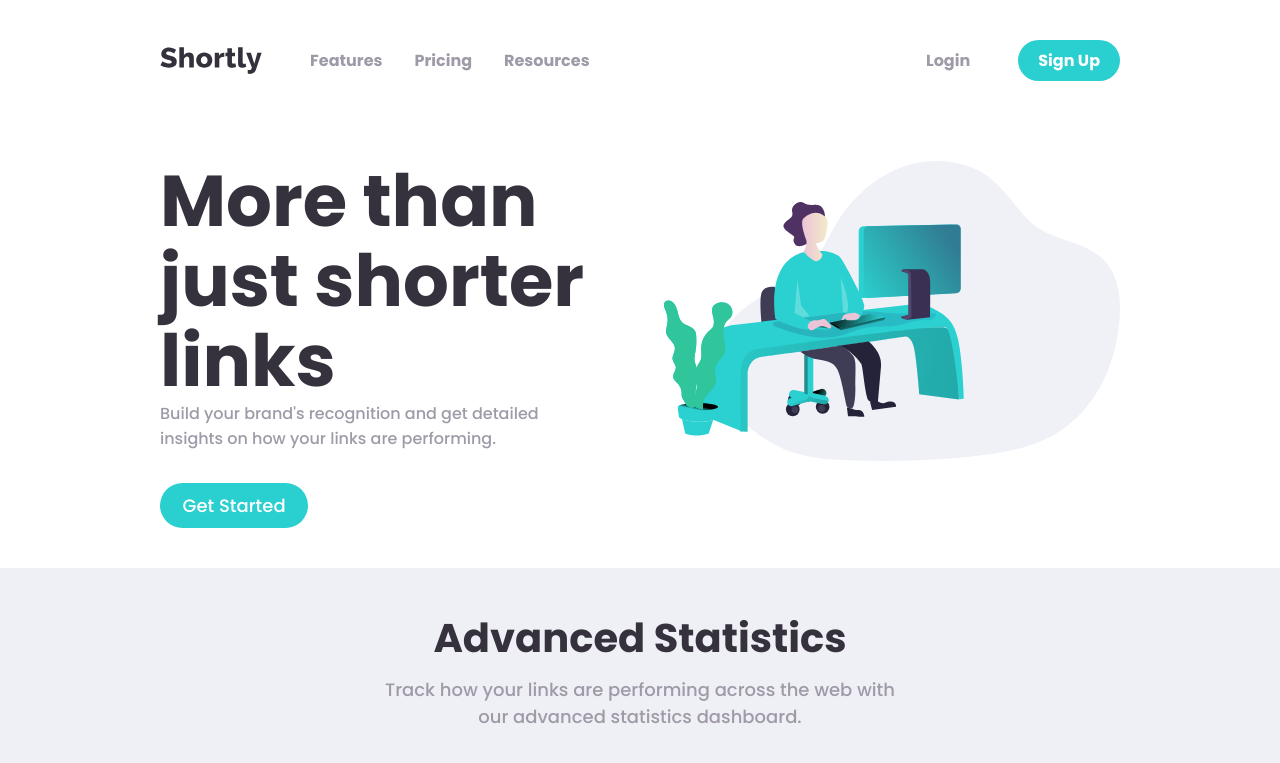
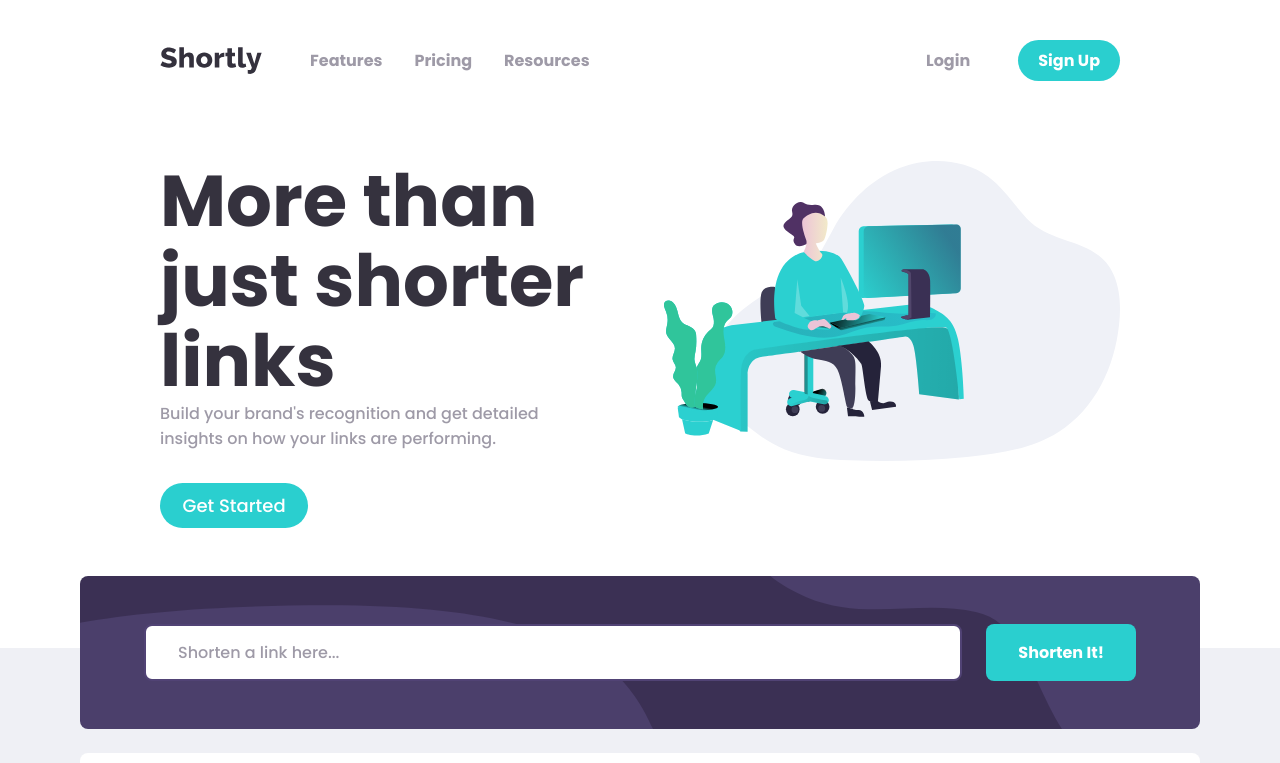
Before and after one commit to Dunkelhaiser/Shortly, a React (Vite) app: page / in a window 1280 px wide. Shown: the top 763 px of the page. Built offline with nearby package versions, Linux system fonts and the light colour scheme.

Commit message:
Added shortening section

```diff
--- a/src/App.tsx
+++ b/src/App.tsx
@@ -3,6 +3,7 @@ import Boost from "./components/Boost/Boost";
 import Footer from "./components/Footer/Footer";
 import Header from "./components/Header/Header";
 import Hero from "./components/Hero/Hero";
+import Shorten from "./components/ShortenSection/Shorten";
 import Stats from "./components/Stats/Stats";
 import "./scss/styles.scss";
 
@@ -12,6 +13,7 @@ function App() {
             <Header />
             <main>
                 <Hero />
+                <Shorten />
                 <Stats />
                 <Boost />
                 <Footer />
--- /dev/null
+++ b/src/components/Button/Button.module.scss
@@ -0,0 +1,30 @@
+@use "../../scss/abstract/screen-queries.scss" as *;
+
+.button {
+    cursor: pointer;
+
+    padding: 1em 2em;
+
+    font-weight: 700;
+    color: var(--background);
+
+    background: none;
+    background-color: var(--primary);
+    border: none;
+    border-radius: 0.5em;
+
+    transition: var(--hover);
+
+    &:hover,
+    &:focus-visible {
+        background-color: var(--primary-hover);
+    }
+
+    &:active {
+        background-color: var(--primary-active);
+    }
+
+    &.secondary {
+        background-color: var(--secondary);
+    }
+}
--- /dev/null
+++ b/src/components/Button/Button.tsx
@@ -0,0 +1,16 @@
+import ButtonStyles from "./Button.module.scss";
+
+interface Props {
+    type: "button" | "submit" | "reset";
+    label: string;
+    color?: "primary" | "secondary";
+}
+
+const Button: React.FC<Props> = ({ type, label, color = "primary" }) => {
+    return (
+        <button type={type} className={`${ButtonStyles.button} ${ButtonStyles[color]}`}>
+            {label}
+        </button>
+    );
+};
+export default Button;
--- a/src/components/Header/Header.module.scss
+++ b/src/components/Header/Header.module.scss
@@ -63,7 +63,7 @@ header {
             padding: 2rem;
 
             opacity: 0;
-            background-color: var(--background);
+            background-color: var(--secondary);
             border-radius: 0.5em;
             box-shadow: 0 0.7rem 2.9rem 0 var(--shadow);
 
@@ -72,6 +72,10 @@ header {
             section,
             ul {
                 @include flex($align: center, $gap: 1.5rem);
+            }
+
+            a {
+                color: var(--background);
             }
         }
 
--- /dev/null
+++ b/src/components/Input/Input.module.scss
@@ -0,0 +1,48 @@
+@use "../../scss/abstract/screen-queries.scss" as *;
+@use "../../scss/abstract/mixins.scss" as *;
+
+.input {
+    position: relative;
+
+    width: 100%;
+    padding: calc(1em - 0.125rem) 2em;
+
+    background-color: var(--background);
+    border: 0.125rem solid var(--secondary-hover);
+    border-radius: 0.5em;
+
+    transition: var(--hover);
+
+    &::placeholder {
+        color: var(--grey-dark);
+    }
+
+    &.error {
+        color: var(--warning);
+        border-color: var(--warning);
+        outline-color: var(--warning);
+    }
+}
+
+.input_container {
+    position: relative;
+    flex-grow: 1;
+
+    span.error {
+        position: absolute;
+        bottom: -1.75rem;
+        left: 2.125em;
+
+        font-style: italic;
+        color: var(--warning);
+    }
+
+    /* stylelint-disable-next-line order/order */
+    @include respond-phone {
+        @include flex($gap: 0.5rem);
+
+        span.error {
+            position: static;
+        }
+    }
+}
--- /dev/null
+++ b/src/components/Input/Input.tsx
@@ -0,0 +1,23 @@
+import InputStyles from "./Input.module.scss";
+
+interface Props {
+    placeholder: string;
+    type: string;
+    label: string;
+    valid: boolean;
+}
+
+const Input: React.FC<Props> = ({ placeholder, type, label, valid }) => {
+    return (
+        <div className={InputStyles.input_container}>
+            <input
+                className={`${InputStyles.input} ${!valid ? InputStyles.error : ""}`}
+                placeholder={placeholder}
+                type={type}
+                aria-label={label}
+            />
+            {!valid && <span className={InputStyles.error}>Please add a link</span>}
+        </div>
+    );
+};
+export default Input;
--- /dev/null
+++ b/src/components/Link/Link.module.scss
@@ -0,0 +1,53 @@
+@use "../../scss/abstract/screen-queries.scss" as *;
+@use "../../scss/abstract/mixins.scss" as *;
+
+.link {
+    @include flex($direction: row, $align: center, $gap: 1.5rem);
+
+    width: 100%;
+    padding: 0.75rem 1.5rem;
+    background-color: var(--background);
+    border-radius: 0.5em;
+
+    .links {
+        @include flex($direction: row, $justify: space-between, $gap: 1.5rem);
+
+        flex-grow: 1;
+
+        .original {
+            color: var(--very-dark-blue);
+        }
+
+        .short {
+            color: var(--primary);
+
+            &:hover,
+            &:focus-visible {
+                color: var(--primary-hover);
+            }
+
+            &:active {
+                color: var(--primary-active);
+            }
+        }
+    }
+
+    button {
+        padding: 0.5em 2em;
+    }
+
+    /* stylelint-disable-next-line order/order */
+    @include respond-phone {
+        @include flex($align: flex-start, $gap: 1rem);
+
+        padding: 1.5rem;
+
+        .links {
+            flex-direction: column;
+        }
+
+        button {
+            width: 100%;
+        }
+    }
+}
--- /dev/null
+++ b/src/components/Link/Link.tsx
@@ -0,0 +1,25 @@
+/* eslint-disable jsx-a11y/anchor-is-valid */
+import Button from "../Button/Button";
+import LinkStyles from "./Link.module.scss";
+
+interface Props {
+    originalLink: string;
+    shortLink: string;
+}
+
+const Link: React.FC<Props> = ({ originalLink, shortLink }) => {
+    return (
+        <div className={LinkStyles.link}>
+            <div className={LinkStyles.links}>
+                <a href="#" className={LinkStyles.original} target="_blank" rel="noreferrer noopener">
+                    {originalLink}
+                </a>
+                <a href="#" className={LinkStyles.short} target="_blank" rel="noreferrer noopener">
+                    {shortLink}
+                </a>
+            </div>
+            <Button type="button" label="Copy" />
+        </div>
+    );
+};
+export default Link;
--- /dev/null
+++ b/src/components/ShortenSection/Shorten.module.scss
@@ -0,0 +1,41 @@
+@use "../../scss/abstract/screen-queries.scss" as *;
+@use "../../scss/abstract/mixins.scss" as *;
+
+.shorten {
+    @include flex($gap: 1.5rem, $align: center);
+
+    margin-top: 5rem;
+    padding: 1.5rem;
+    background-color: var(--foreground);
+
+    .links {
+        @include flex($gap: 1rem);
+
+        width: 100%;
+        max-width: 70rem;
+    }
+}
+
+.form {
+    @include flex($direction: row, $gap: 1.5rem);
+
+    width: 100%;
+    max-width: 70rem;
+    margin-top: -6rem;
+    padding: 3rem 4rem;
+
+    background-color: var(--secondary);
+    background-image: url("../../images/bg-shorten-desktop.svg");
+    background-repeat: no-repeat;
+    background-position: right top;
+    background-size: cover;
+    border-radius: 0.5em;
+
+    /* stylelint-disable-next-line order/order */
+    @include respond-phone {
+        flex-direction: column;
+        align-items: stretch;
+        padding: 2rem 2.5rem;
+        background-image: url("../../images/bg-shorten-mobile.svg");
+    }
+}
--- /dev/null
+++ b/src/components/ShortenSection/Shorten.tsx
@@ -0,0 +1,30 @@
+import { useState } from "react";
+import Button from "../Button/Button";
+import Input from "../Input/Input";
+import Link from "../Link/Link";
+import ShortenStyles from "./Shorten.module.scss";
+
+const Shorten = () => {
+    const [valid, setValid] = useState(true);
+
+    return (
+        <div className={ShortenStyles.shorten}>
+            <form
+                className={ShortenStyles.form}
+                onSubmit={(e) => {
+                    e.preventDefault();
+                    setValid(false);
+                }}
+            >
+                <Input placeholder="Shorten a link here..." type="text" label="Shorten input" valid={valid} />
+
+                <Button type="submit" label="Shorten It!" />
+            </form>
+
+            <section className={ShortenStyles.links}>
+                <Link originalLink="https://www.youtube.com/watch?v=l6dCMV-le_E" shortLink="bit.ly/das12qw" />
+            </section>
+        </div>
+    );
+};
+export default Shorten;
--- a/src/scss/base/_reset.scss
+++ b/src/scss/base/_reset.scss
@@ -28,6 +28,7 @@ button,
 textarea,
 select {
     font: inherit;
+    color: inherit;
 }
 
 p,
```
Also changed, not shown: .eslintrc.json.
